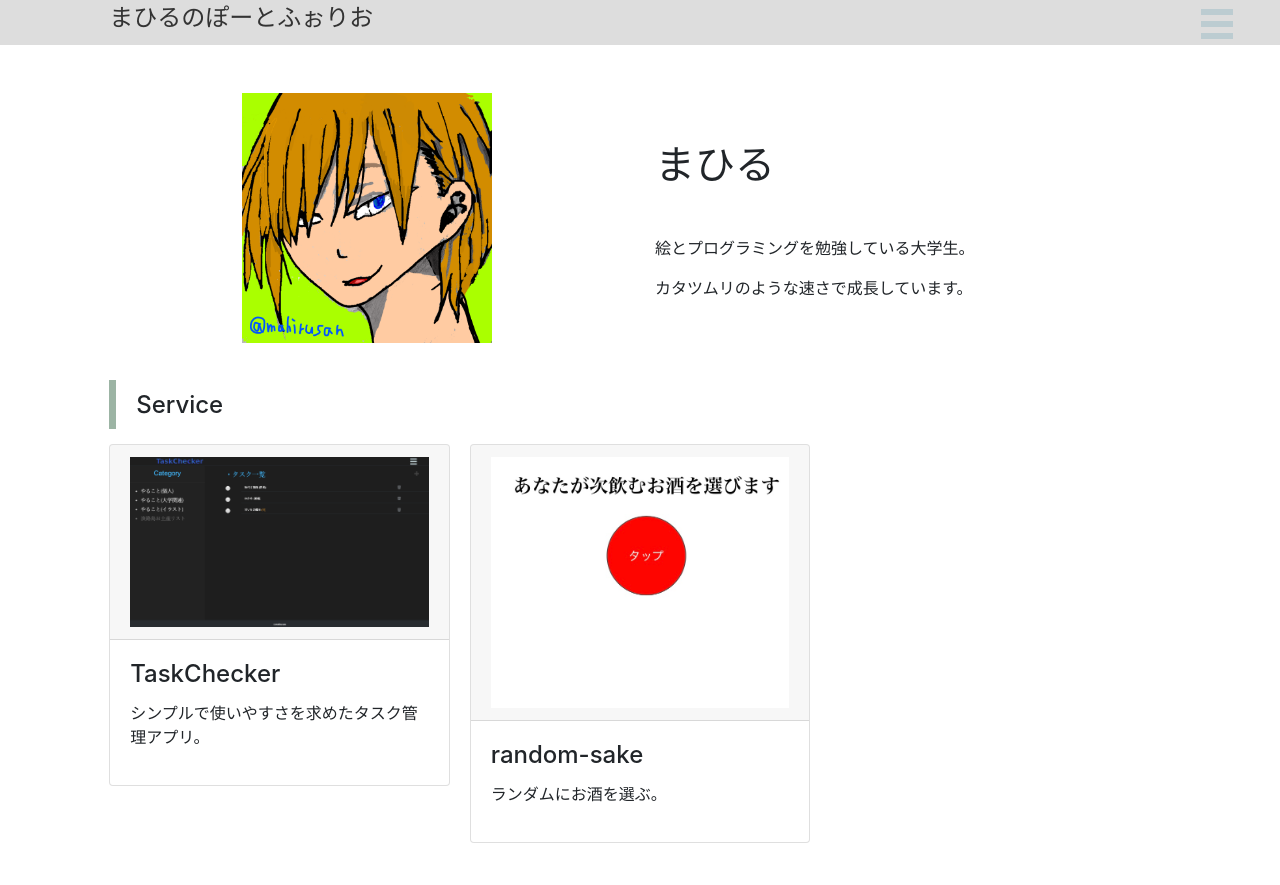
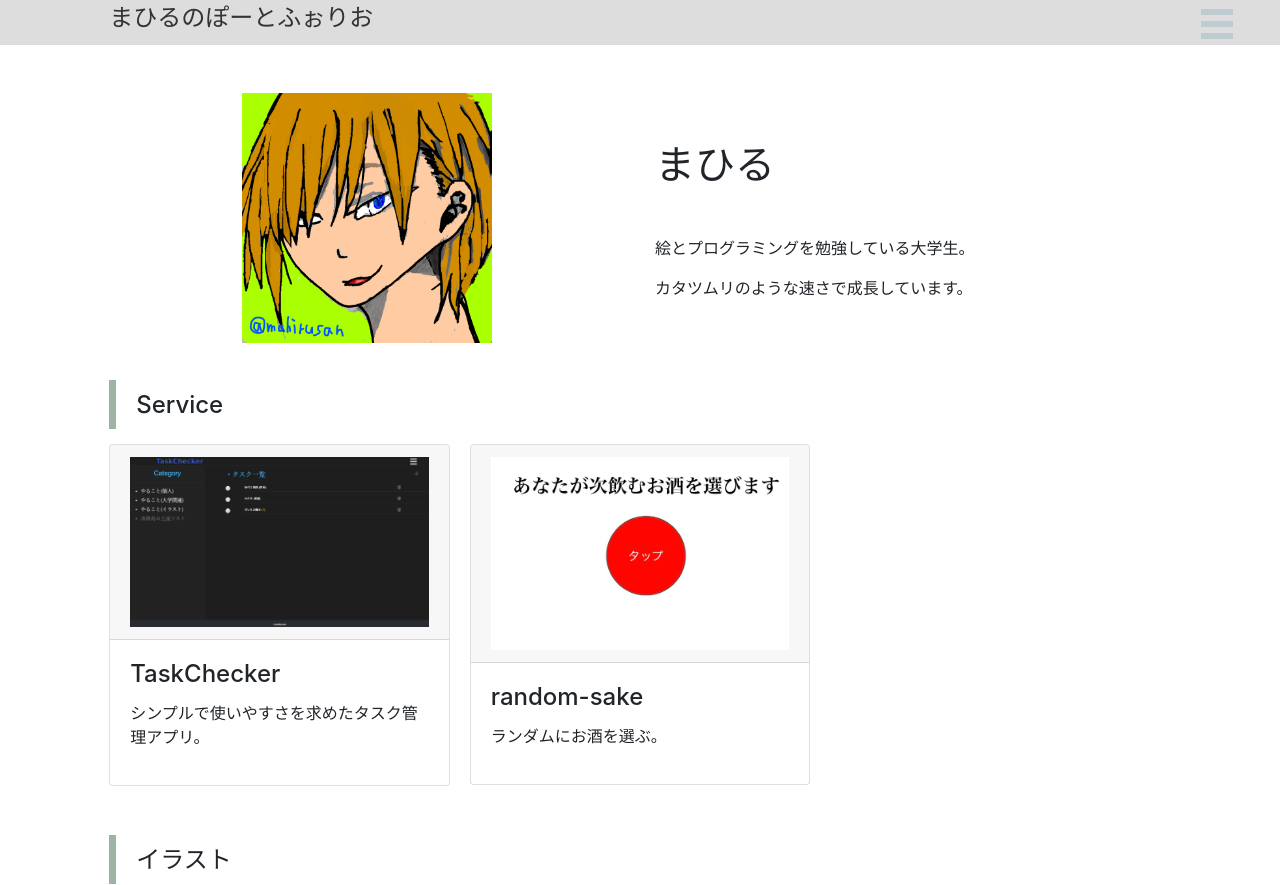
Before and after one commit to shogokatoxx/mahiru_portfolio, a plain HTML site: page index.html in a window 1280 px wide. Shown: the top 885 px of the page. Drawn offline with nearby package versions, Linux system fonts and the light colour scheme; a script that the page names is missing.

Commit message:
Update index.html

```diff
--- a/index.html
+++ b/index.html
@@ -109,7 +109,7 @@
               <div class="card">
                 <div class="card-header">
                   <a href="https://shogokatoxx.github.io/random-sake/">
-                    <img src="service/random_sake.jpg" height="100%" width="100%" alt="randomsake">
+                    <img src="service/randomsake.png" height="100%" width="100%" alt="randomsake">
                   </a>
                 </div>
                 <div class="card-body">
```
